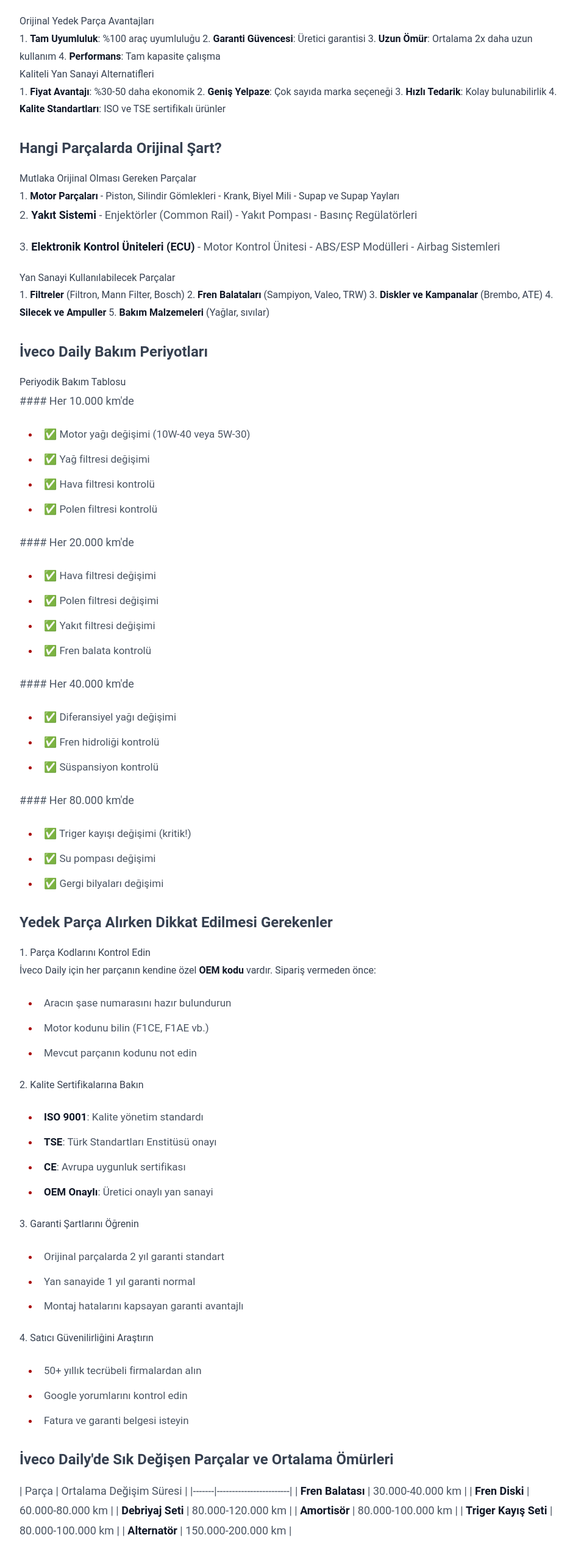
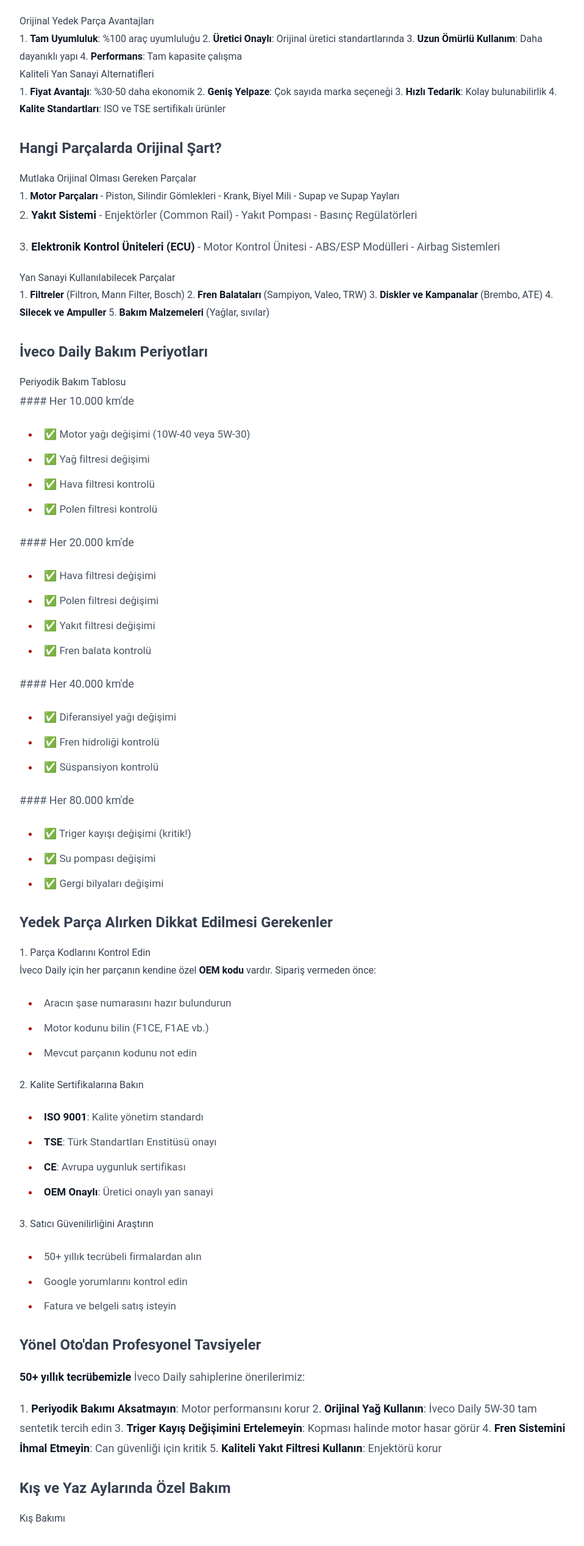
Before and after one commit to barisyonel/YonelTicaret, a Next.js app: page /blog/iveco-daily-yedek-parca-secimi-rehberi in a window 1280 px wide. Shown: the part 1712-4248 px from the top of the page at 61% size, without its empty margins (160-1118 px from the left). Built offline with nearby package versions, Linux system fonts and the light colour scheme.

Commit message:
feat(blog): update blog listing and post page content

```diff
--- a/src/app/blog/[slug]/page.tsx
+++ b/src/app/blog/[slug]/page.tsx
@@ -57,8 +57,8 @@
 
 ### Orijinal Yedek Parça Avantajları
 1. **Tam Uyumluluk**: %100 araç uyumluluğu
-2. **Garanti Güvencesi**: Üretici garantisi
-3. **Uzun Ömür**: Ortalama 2x daha uzun kullanım
+2. **Üretici Onaylı**: Orijinal üretici standartlarında
+3. **Uzun Ömürlü Kullanım**: Daha dayanıklı yapı
 4. **Performans**: Tam kapasite çalışma
 
 ### Kaliteli Yan Sanayi Alternatifleri
@@ -132,36 +132,20 @@
 - **CE**: Avrupa uygunluk sertifikası
 - **OEM Onaylı**: Üretici onaylı yan sanayi
 
-### 3. Garanti Şartlarını Öğrenin
-- Orijinal parçalarda 2 yıl garanti standart
-- Yan sanayide 1 yıl garanti normal
-- Montaj hatalarını kapsayan garanti avantajlı
-
-### 4. Satıcı Güvenilirliğini Araştırın
+### 3. Satıcı Güvenilirliğini Araştırın
 - 50+ yıllık tecrübeli firmalardan alın
 - Google yorumlarını kontrol edin
-- Fatura ve garanti belgesi isteyin
-
-## İveco Daily'de Sık Değişen Parçalar ve Ortalama Ömürleri
-
-| Parça | Ortalama Değişim Süresi |
-|-------|------------------------|
-| **Fren Balatası** | 30.000-40.000 km |
-| **Fren Diski** | 60.000-80.000 km |
-| **Debriyaj Seti** | 80.000-120.000 km |
-| **Amortisör** | 80.000-100.000 km |
-| **Triger Kayış Seti** | 80.000-100.000 km |
-| **Alternatör** | 150.000-200.000 km |
+- Fatura ve belgeli satış isteyin
 
 ## Yönel Oto'dan Profesyonel Tavsiyeler
 
 **50+ yıllık tecrübemizle** İveco Daily sahiplerine önerilerimiz:
 
-1. **Periyodik Bakımı Aksatmayın**: Motor ömrünü 2 katına çıkarır
+1. **Periyodik Bakımı Aksatmayın**: Motor performansını korur
 2. **Orijinal Yağ Kullanın**: İveco Daily 5W-30 tam sentetik tercih edin
 3. **Triger Kayış Değişimini Ertelemeyin**: Kopması halinde motor hasar görür
 4. **Fren Sistemini İhmal Etmeyin**: Can güvenliği için kritik
-5. **Kaliteli Yakıt Filtresi Kullanın**: Enjektör ömrünü uzatır
+5. **Kaliteli Yakıt Filtresi Kullanın**: Enjektörü korur
 
 ## Kış ve Yaz Aylarında Özel Bakım
 
@@ -185,7 +169,7 @@
 - ✅ Hem orijinal hem kaliteli yan sanayi ürünleri sunuyoruz
 - ✅ 50+ yıllık tecrübemizle doğru parça seçiminde size yol gösteriyoruz
 - ✅ Türkiye geneline aynı gün kargo ile hızlı teslimat yapıyoruz
-- ✅ Tüm ürünlerimiz garantili ve sertifikalı
+- ✅ Tüm ürünlerimiz belgeli ve sertifikalı
 
 ### İletişim
 📞 **Telefon**: 0554 259 72 73
@@ -423,7 +407,7 @@
 
 ## Sonuç ve Öneriler
 
-Fiat Ducato motorları **düzenli bakım** ile 500.000 km üzeri sorunsuz çalışabilir. Önemli olan:
+Fiat Ducato motorları **düzenli bakım** ile uzun yıllar sorunsuz çalışabilir. Önemli olan:
 
 ✅ Periyodik bakımları aksatmamak
 ✅ Orijinal veya OEM kalitesinde yedek parça kullanmak
@@ -531,11 +515,11 @@
   },
   'mutlu-aku-bakim-ve-kullanim-omru': {
     slug: 'mutlu-aku-bakim-ve-kullanim-omru',
-    title: 'Mutlu Akü Bakımı ve Kullanım Ömrü Nasıl Uzatılır? Kış Aylarında Dikkat Edilmesi Gerekenler',
-    excerpt: 'Mutlu akü bakım önerileri, şarj durumu kontrolü, kış aylarında alınacak önlemler ve akü ömrünü 2 katına çıkaracak pratik bilgiler.',
+    title: 'Mutlu Akü Bakımı: Kış Aylarında Dikkat Edilmesi Gerekenler',
+    excerpt: 'Mutlu akü bakım önerileri, şarj durumu kontrolü, kış aylarında alınacak önlemler ve akü bakım ipuçları.',
     content: `# Mutlu Akü Bakım Rehberi
 
-Mutlu akü, Türkiye'nin en güvenilir akü markası olarak bilinir. Doğru bakım ile akü ömrünü 5-6 yıla kadar çıkarabilirsiniz.
+Mutlu akü, Türkiye'nin en güvenilir akü markası olarak bilinir. Doğru bakım ile akünüzü uzun yıllar sorunsuz kullanabilirsiniz.
 
 ## Akü Bakım İpuçları
 
@@ -596,10 +580,10 @@
 - Balata kalınlığı 3mm'nin altına düşmüşse
 - Fren mesafesi uzamışsa
 
-### Değişim Periyodu
-- Ön balata: 30.000-40.000 km
-- Arka balata: 50.000-60.000 km
-- Ağır yük taşımada daha sık
+### Değişim Zamanı
+- Periyodik kontrollerle belirlenmelidir
+- Aşınma göstergelerine dikkat edilmelidir
+- Ağır yük taşımada daha sık kontrol
 
 ## Fren Diski Kontrolü
 
@@ -609,7 +593,7 @@
 - Yüzey düzgün olmalı, çizik ve oyuk olmamalı
 
 ### Disk Değişimi
-- Genellikle her 2 balata değişiminde 1 disk
+- Aşınma durumuna göre değişim
 - Titreşim varsa disk tornalama veya değişim
 - Her iki tarafı birlikte değiştirin
 
@@ -655,9 +639,9 @@
 ## Orijinal Yedek Parça
 
 ### Avantajları
-- %100 araç uyumluluğu garantisi
-- Üretici garantisi (genellikle 2 yıl)
-- Uzun kullanım ömrü
+- %100 araç uyumluluğu
+- Üretici standartlarında kalite
+- Uzun ömürlü kullanım
 - Sorunsuz montaj
 - Performans kaybı yok
 
@@ -677,7 +661,6 @@
 
 ### Dezavantajları
 - Kalite farklılıkları olabilir
-- Garanti süresi daha kısa (1 yıl)
 - Bazı parçalarda uyumluluk sorunu
 - Performans farkı olabilir
 
@@ -708,16 +691,16 @@
 ## Karar Verme Kriterleri
 
 ### Orijinal Tercih Edin
-- Aracınız garantide ise
 - Kritik güvenlik parçası ise
 - Motor ve şanzıman parçası ise
 - Aracınızı uzun süre kullanacaksanız
+- Maksimum performans istiyorsanız
 
 ### Yan Sanayi Tercih Edebilirsiniz
 - Bütçeniz kısıtlı ise
 - Sarf malzemesi ise
-- Aracınız eski ve değeri düşük ise
 - Kaliteli marka seçimi yapabiliyorsanız
+- Bakım ve filtre ürünlerinde
 
 ## Yönel Oto Önerisi
 
@@ -749,17 +732,17 @@
 ### Salıncak (Köprü Yatağı)
 - Tekerlekleri karoserise bağlar
 - Alt ve üst salıncak mevcuttur
-- Ömrü: 80.000-120.000 km
+- Kullanım şartlarına göre değişim gerektirir
 
 ### Rotil (Rot Başı)
 - Direksiyon kutusu ile tekerleği bağlar
 - İç ve dış rotil vardır
-- Ömrü: 60.000-80.000 km
+- Periyodik kontrol önemlidir
 
 ### Bijon (Bilyalı Mafsal)
 - Salıncağı göbeğe bağlar
 - Aşınması kontrolör kaybına yol açar
-- Ömrü: 80.000-100.000 km
+- Düzenli kontrol şarttır
 
 ## Aşınma Belirtileri
 
@@ -812,19 +795,10 @@
 ## Paso Ayarı
 
 Ön takım değişimi sonrası **mutlaka** paso ayarı yapılmalıdır:
-- Lastik ömrünü uzatır
+- Lastikleri korur
 - Yakıt tüketimini azaltır
 - Sürüş konforunu artırır
 - Güvenli sürüş sağlar
-
-## Parça Ömürleri
-
-| Parça | Ortalama Değişim Süresi |
-|-------|------------------------|
-| Salıncak | 100.000 km |
-| Rotil | 70.000 km |
-| Bijon | 90.000 km |
-| Komple Set | Kullanım durumuna göre |
 
 Fiat Ducato ön takım yedek parçaları için Yönel Oto ile iletişime geçin.`,
     category: 'Fiat Ducato',
@@ -958,10 +932,10 @@
 ## Filtre Bakımının Önemi
 
 Düzenli filtre bakımı ile:
-- Motor ömrü 2 katına çıkar
+- Motor performansı korunur
 - Yakıt ekonomisi %10-15 artar
 - Pahalı tamir masraflarından korunursunuz
-- Motor performansı maksimum seviyede kalır
+- Motor maksimum seviyede çalışır
 
 **Sonuç**: Filtre bakımı, traktör bakımının en önemli ve vazgeçilmez kısmıdır. İhmal edilmesi durumunda enjektör ve pompa gibi pahalı parçalarda arızalara yol açabilir.
 
--- a/src/app/blog/page.tsx
+++ b/src/app/blog/page.tsx
@@ -106,8 +106,8 @@
   },
   {
     slug: 'mutlu-aku-bakim-ve-kullanim-omru',
-    title: 'Mutlu Akü Bakımı ve Kullanım Ömrü Nasıl Uzatılır? Kış Aylarında Dikkat Edilmesi Gerekenler',
-    excerpt: 'Mutlu akü bakım önerileri, şarj durumu kontrolü, kış aylarında alınacak önlemler ve akü ömrünü 2 katına çıkaracak pratik bilgiler.',
+    title: 'Mutlu Akü Bakımı: Kış Aylarında Dikkat Edilmesi Gerekenler',
+    excerpt: 'Mutlu akü bakım önerileri, şarj durumu kontrolü, kış aylarında alınacak önlemler ve akü bakım ipuçları.',
     content: '',
     category: 'Mutlu Akü',
     tags: ['Mutlu Akü', 'Akü Bakımı', 'Kış Bakımı', 'Şarj'],
```
